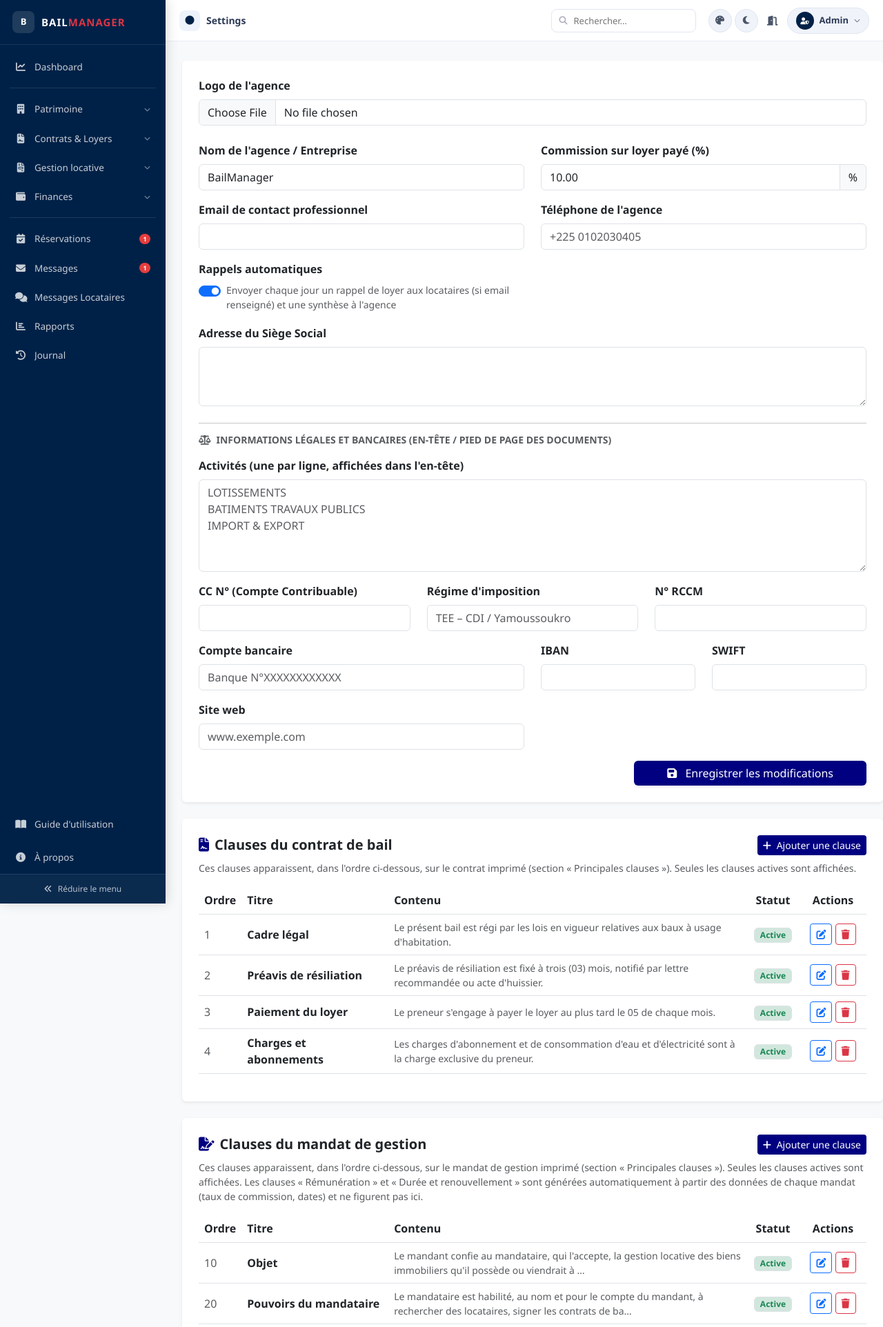
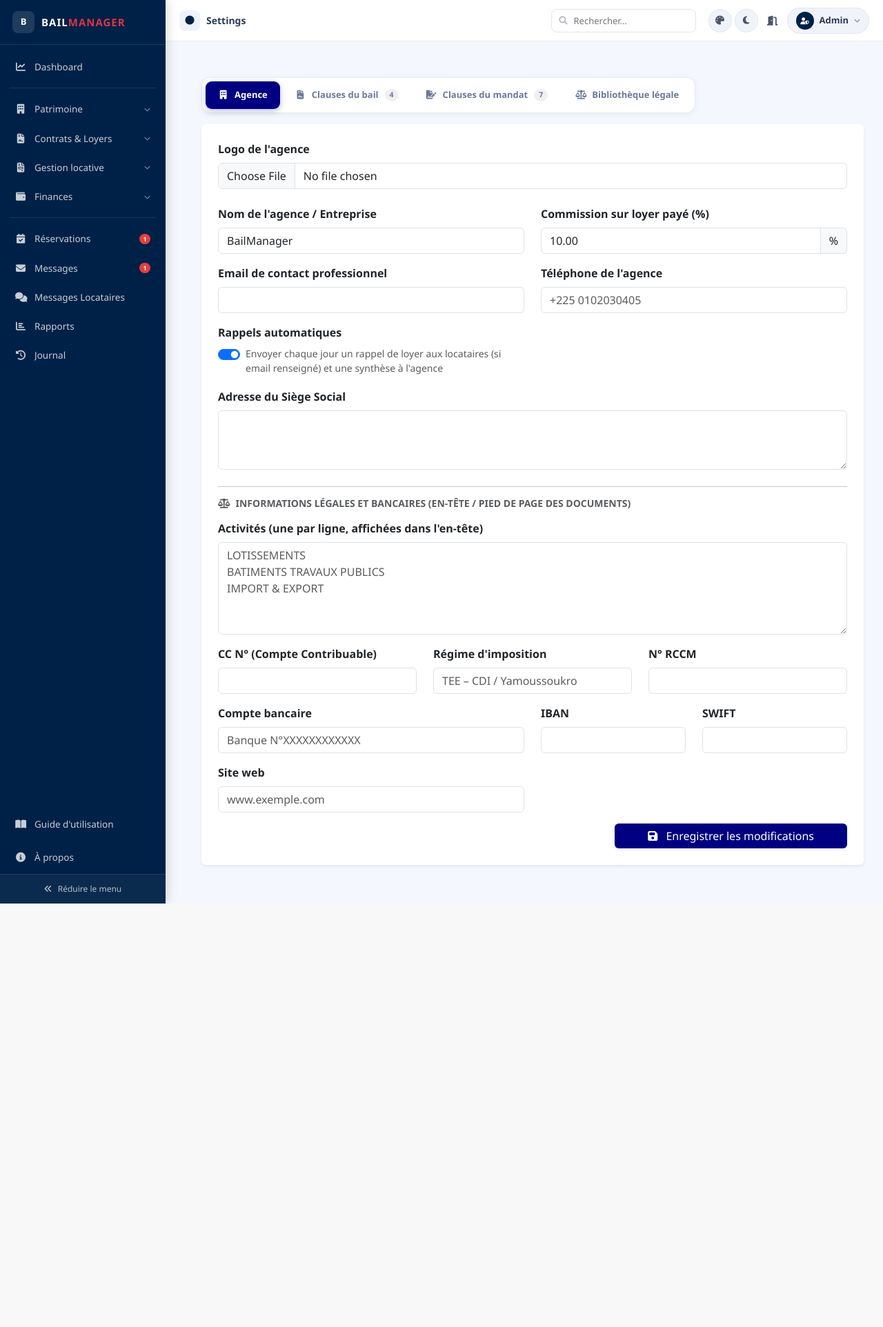
Before and after one commit to Josselin225/bail_manager, a PHP site: page /pages/settings.php in a window 1280 px wide. Shown: the top 1924 px of the page at 69% size. After the commit the page ends 1310 px from the top, so only its background shows below. Run offline with PHP 8.4, Linux system fonts and the light colour scheme; the visitor is signed in with stand-in values (Sample User, id 1); data comes from the database, SQL or seed files in the repository; tables that the repository leaves empty hold one stand-in row (values such as "Sample post").

Commit message:
Reorganise la page Parametres en onglets (Agence, clauses bail/mandat, bibliotheque)
La page etait une longue liste verticale de 4 blocs (formulaire agence,
clauses de bail, clauses de mandat, bibliotheque legale CI) de plus en plus
longue a mesure que des sections s'y ajoutaient. Remplace par une barre
d'onglets pilule (avec badges de comptage) et une zone de contenu qui
defile independamment, en-tete/onglets toujours visibles. Compatible mode
sombre et couleur d'accent personnalisee (var(--marine) existant reutilise
partout, aucune couleur en dur ajoutee).

Co-Authored-By: Claude Sonnet 5 <noreply@anthropic.com>

```diff
--- a/pages/settings.php
+++ b/pages/settings.php
@@ -99,6 +99,30 @@ if ($_SERVER['REQUEST_METHOD'] === 'POST') {
     <link rel="stylesheet" href="../css/fontawesome/all.min.css">
     <style>
         :root { --marine: #000080; }
+
+        .main-content { background:#f4f7fe; height:calc(100vh - var(--tb-h, 60px)); display:flex; flex-direction:column; overflow:hidden; }
+        .settings-top { padding:24px 28px 16px; flex-shrink:0; }
+        .settings-scroll { flex:1; overflow-y:auto; padding:0 28px 28px; }
+
+        /* ── Barre d'onglets ─────────────────────────────────────────── */
+        .settings-tabs { display:flex; flex-wrap:wrap; gap:4px; background:#fff; border:1px solid #e8ecf4; border-radius:13px; padding:5px; box-shadow:0 2px 10px rgba(0,0,0,.05); width:fit-content; max-width:100%; }
+        .settings-tab { display:flex; align-items:center; gap:9px; border:none; background:transparent; padding:10px 18px; border-radius:9px; font-size:13px; font-weight:600; color:#6b7a99; white-space:nowrap; transition:.15s; }
+        .settings-tab:hover:not(.active) { background:#f4f7fe; color:var(--marine); }
+        .settings-tab.active { background:var(--marine); color:#fff; box-shadow:0 3px 10px rgba(0,0,128,.25); }
+        .settings-tab i { font-size:13px; width:15px; text-align:center; flex:none; }
+        .settings-tab-badge { background:rgba(0,0,0,.06); color:inherit; font-size:10.5px; font-weight:700; padding:1px 7px; border-radius:10px; }
+        .settings-tab.active .settings-tab-badge { background:rgba(255,255,255,.22); }
+
+        html[data-theme="dark"] .main-content { background:#161a22 !important; }
+        html[data-theme="dark"] .settings-tabs { background:#1e222b !important; border-color:#2e333d !important; }
+        html[data-theme="dark"] .settings-tab { color:#9aa4b6 !important; }
+        html[data-theme="dark"] .settings-tab:hover:not(.active) { background:#262b35 !important; color:#e4e6eb !important; }
+        html[data-theme="dark"] .card { background:#1e222b !important; border-color:#2e333d !important; }
+        html[data-theme="dark"] h5, html[data-theme="dark"] h6 { color:#e4e6eb !important; }
+        html[data-theme="dark"] .form-control, html[data-theme="dark"] .form-select { background:#20242e !important; border-color:#2e333d !important; color:#e4e6eb !important; }
+        html[data-theme="dark"] .table { color:#c3cad9 !important; }
+        html[data-theme="dark"] .table thead { color:#9aa4b6 !important; }
+        html[data-theme="dark"] .table > :not(caption) > * > * { background:transparent !important; border-color:#2e333d !important; }
     </style>
 </head>
 <body>
@@ -263,7 +287,27 @@ if ($_SERVER['REQUEST_METHOD'] === 'POST') {
 </div>
 
 <div class="main-content">
+<div class="settings-top">
+    <div class="settings-tabs" role="tablist">
+        <button class="settings-tab active" data-bs-toggle="tab" data-bs-target="#tabAgence" type="button" role="tab" aria-selected="true">
+            <i class="fa fa-building"></i>Agence
+        </button>
+        <button class="settings-tab" data-bs-toggle="tab" data-bs-target="#tabClausesBail" type="button" role="tab" aria-selected="false">
+            <i class="fa fa-file-contract"></i>Clauses du bail <span class="settings-tab-badge"><?= count($clauses) ?></span>
+        </button>
+        <button class="settings-tab" data-bs-toggle="tab" data-bs-target="#tabClausesMandat" type="button" role="tab" aria-selected="false">
+            <i class="fa fa-file-signature"></i>Clauses du mandat <span class="settings-tab-badge"><?= count($clausesMandat) ?></span>
+        </button>
+        <button class="settings-tab" data-bs-toggle="tab" data-bs-target="#tabBiblioLegale" type="button" role="tab" aria-selected="false">
+            <i class="fa fa-scale-balanced"></i>Bibliothèque légale
+        </button>
+    </div>
+</div>
 
+<div class="settings-scroll">
+<div class="tab-content">
+
+    <div class="tab-pane fade show active" id="tabAgence" role="tabpanel">
             <div class="card shadow-sm border-0 p-4">
                 <form method="POST" enctype="multipart/form-data">
                     <input type="hidden" name="token" value="<?= csrf_generate() ?>">
@@ -364,8 +408,10 @@ if ($_SERVER['REQUEST_METHOD'] === 'POST') {
                     </div>
                 </form>
             </div>
+    </div>
 
-            <div class="card shadow-sm border-0 p-4 mt-4">
+    <div class="tab-pane fade" id="tabClausesBail" role="tabpanel">
+            <div class="card shadow-sm border-0 p-4">
                 <div class="d-flex align-items-center justify-content-between mb-2 flex-wrap gap-2">
                     <h5 class="fw-bold mb-0"><i class="fa fa-file-contract me-2" style="color:var(--marine);"></i>Clauses du contrat de bail</h5>
                     <button type="button" class="btn btn-sm btn-primary" style="background-color: var(--marine); border:none;" data-bs-toggle="modal" data-bs-target="#modalAddClause">
@@ -421,8 +467,10 @@ if ($_SERVER['REQUEST_METHOD'] === 'POST') {
                 </div>
                 <?php endif; ?>
             </div>
+    </div>
 
-            <div class="card shadow-sm border-0 p-4 mt-4">
+    <div class="tab-pane fade" id="tabClausesMandat" role="tabpanel">
+            <div class="card shadow-sm border-0 p-4">
                 <div class="d-flex align-items-center justify-content-between mb-2 flex-wrap gap-2">
                     <h5 class="fw-bold mb-0"><i class="fa fa-file-signature me-2" style="color:var(--marine);"></i>Clauses du mandat de gestion</h5>
                     <button type="button" class="btn btn-sm btn-primary" style="background-color: var(--marine); border:none;" data-bs-toggle="modal" data-bs-target="#modalAddClauseMandat">
@@ -478,8 +526,10 @@ if ($_SERVER['REQUEST_METHOD'] === 'POST') {
                 </div>
                 <?php endif; ?>
             </div>
+    </div>
 
-            <div class="card shadow-sm border-0 p-4 mt-4">
+    <div class="tab-pane fade" id="tabBiblioLegale" role="tabpanel">
+            <div class="card shadow-sm border-0 p-4">
                 <h5 class="fw-bold mb-1"><i class="fa fa-scale-balanced me-2" style="color:var(--marine);"></i>Bibliothèque légale — Bail d'habitation (Côte d'Ivoire)</h5>
                 <p class="text-muted small mb-3">
                     Extraits de la loi n° 2019-576 du 26 juin 2019 instituant le Code de la Construction et de l'Habitat (Sous-titre 2 « Bail à usage d'habitation », articles 408 à 456), reformulés en clauses prêtes à insérer. Cliquez sur « Insérer » pour l'ajouter telle quelle à la liste des clauses ci-dessus — vous pourrez ensuite la modifier ou l'ordonner comme les autres.
@@ -524,6 +574,10 @@ if ($_SERVER['REQUEST_METHOD'] === 'POST') {
                 </div>
                 <p class="text-muted mt-3 mb-0" style="font-size:11px;"><i class="fa fa-circle-info me-1"></i>Ces reformulations sont fournies à titre pratique ; en cas de litige, seul le texte légal officiel fait foi. La loi n° 2019-576 a abrogé la précédente loi n° 2018-575 du 13 juin 2018 sur le même objet.</p>
             </div>
+    </div>
+
+</div>
+</div>
 </div>
 <script src="../js/bootstrap.bundle.min.js"></script>
 <script>
```
